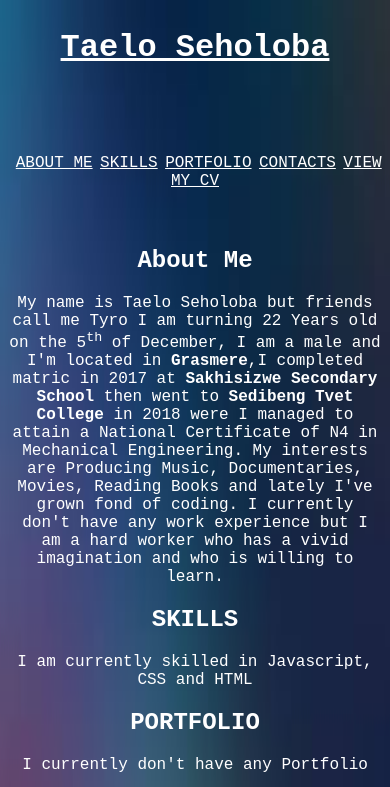
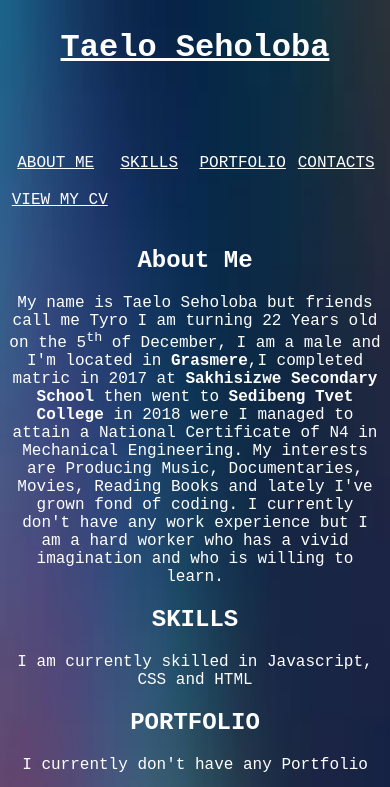
Before and after one commit to TaeloSeholoba/TaeloSeholoba.github.io, a plain HTML site: page index.html in a window 390 px wide. Shown: the top 787 px of the page. Drawn offline with Linux system fonts and the light colour scheme; a web font is replaced by a local one.

Commit message:
Fixed media query

```diff
--- a/index.html
+++ b/index.html
@@ -45,9 +45,17 @@
                 background-image: url("download\ \(1\).jpg");
                 background-size: 100% 150%;
             }
+            nav {
+                display: grid;
+                grid-template-columns: 1fr 1fr 1fr 1fr;
+            }
             .container {
                 font-size: 12 px;
                 width: 100%;
+            }
+            .cv {
+                grid-column: 1/3;
+                justify-self: left;
             }
         }
     </style>
@@ -55,10 +63,11 @@
 
 <body>
     <div class="container">
+
         <h1><u> Taelo Seholoba</u></h1>
-        <div><a href="#aboutMe" class="content">ABOUT ME</a><a href="#Skills" class="content">SKILLS</a><a href="#portfolio" class="content">PORTFOLIO</a><a href="#contacts" class="content">CONTACTS</a><a href="Taelo Seholoba (1)-pages-deleted.pdf" class="content"
-                target="_blank">VIEW MY CV</a></p>
-        </div>
+        <nav><a href="#aboutMe" class="content">ABOUT ME</a><a href="#Skills" class="content">SKILLS</a><a href="#portfolio" class="content">PORTFOLIO</a><a href="#contacts" class="content">CONTACTS</a><a href="Taelo Seholoba (1)-pages-deleted.pdf" class="content cv"
+                target="_blank">VIEW MY CV</a>
+        </nav>
         <div>
             <h2 id="aboutMe">About Me</h2>
             <p>
```
